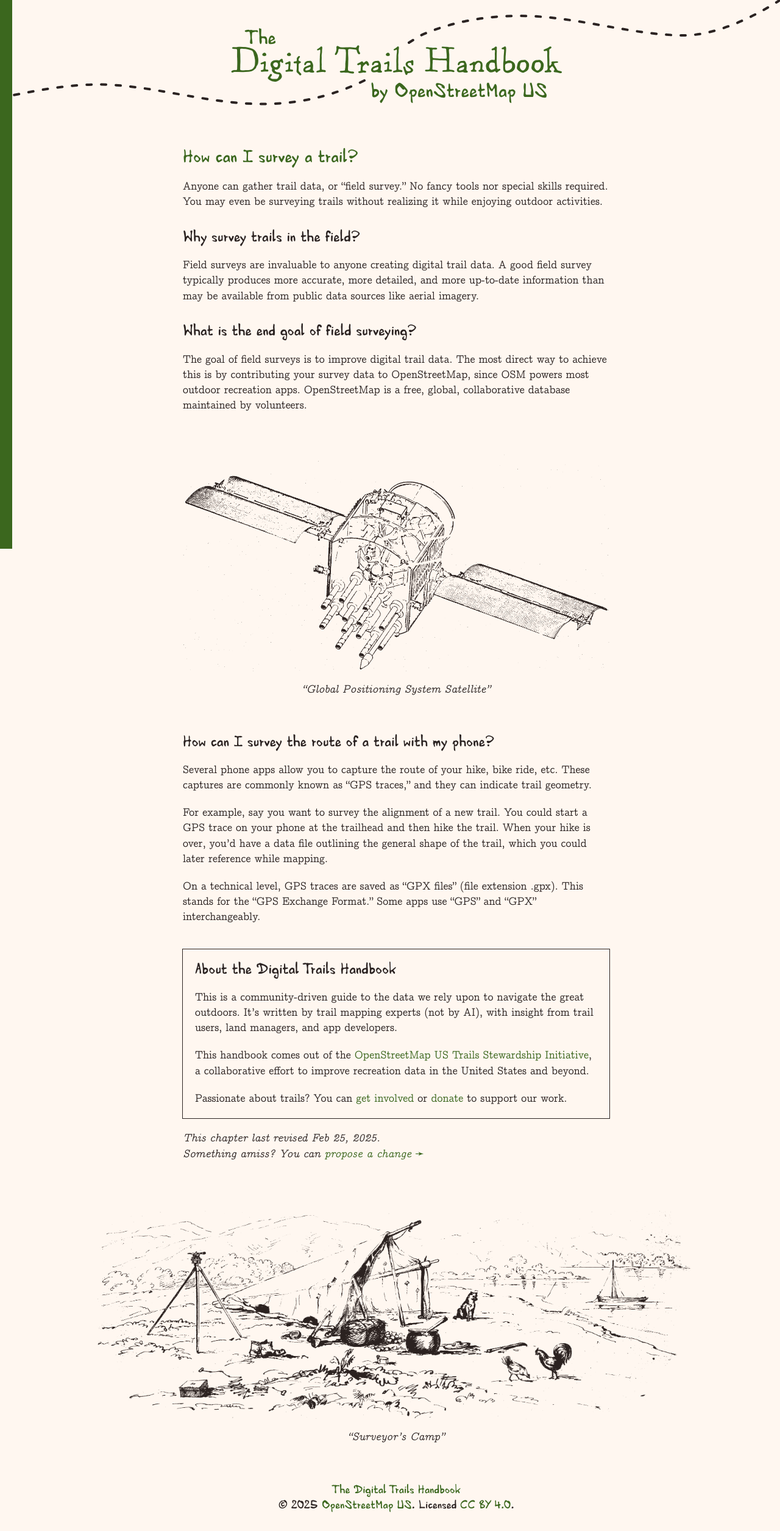
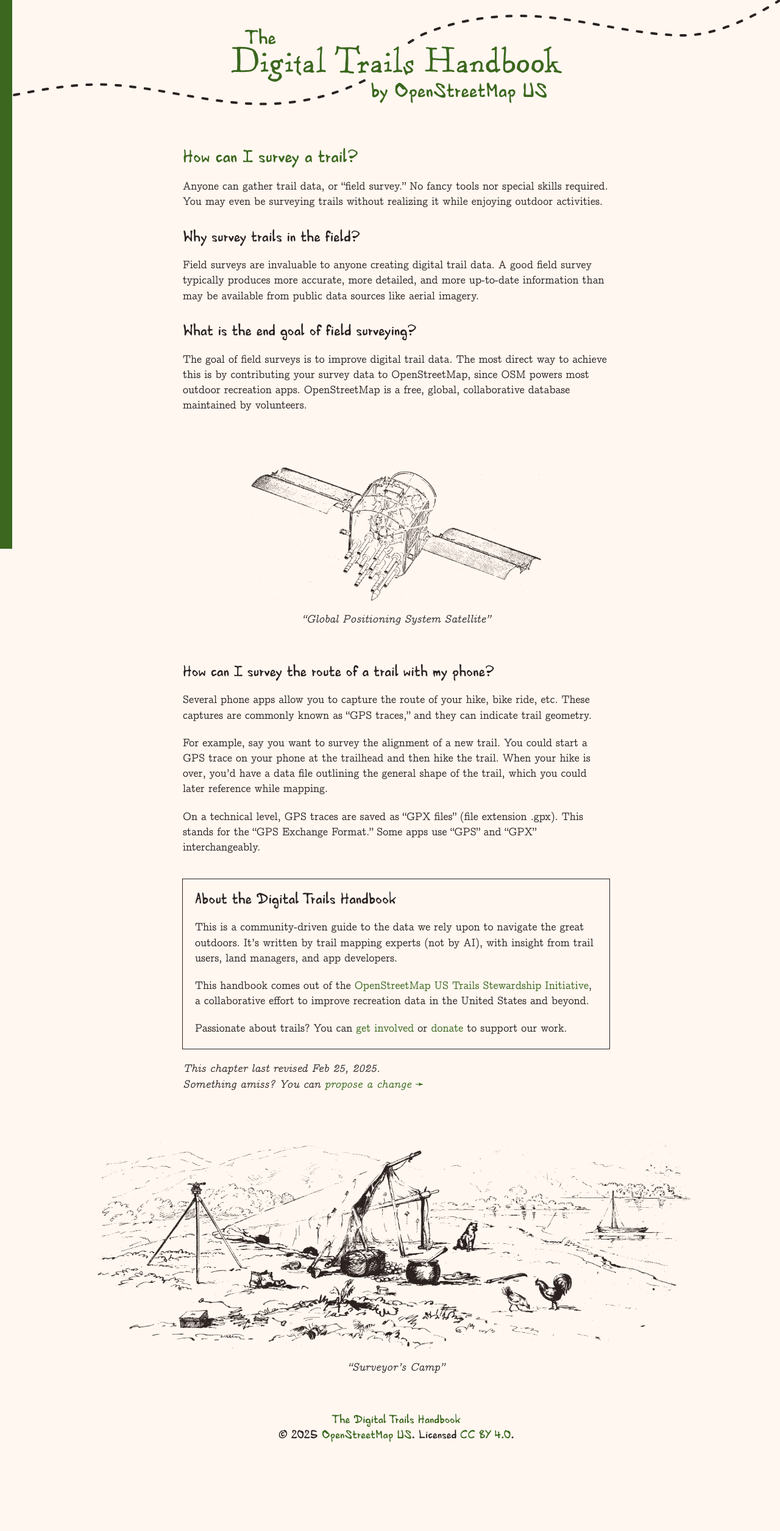
Before and after one commit to osmus/digital-trails-handbook, a Jekyll site: the page built from _source/_articles/field-surveys.md, in a window 1280 px wide. Shown: the whole page at 61% size. Built offline with Jekyll 4.4.1, drawn with Linux system fonts in a browser that asks for light colours; after the commit the page ends 2397 px from its top, so only the background shows below that.

Commit message:
Smaller image

```diff
--- a/_source/_articles/field-surveys.md
+++ b/_source/_articles/field-surveys.md
@@ -15,7 +15,7 @@ Field surveys are invaluable to anyone creating digital trail data. A good field
 
 The goal of field surveys is to improve digital trail data. The most direct way to achieve this is by contributing your survey data to OpenStreetMap, since OSM powers most outdoor recreation apps. OpenStreetMap is a free, global, collaborative database maintained by volunteers.
 
-{% include screened_image.html filename="gps-sat" width="700px" caption='"Global Positioning System Satellite"' %}
+{% include screened_image.html filename="gps-sat" width="480px" caption='"Global Positioning System Satellite"' %}
 
 ## How can I survey the route of a trail with my phone?
 
```
